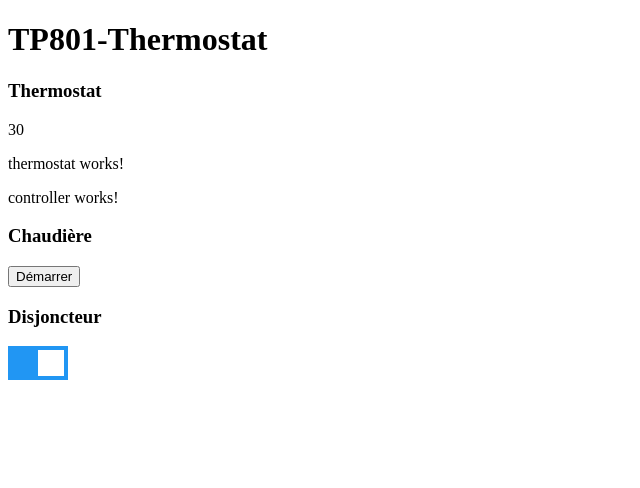
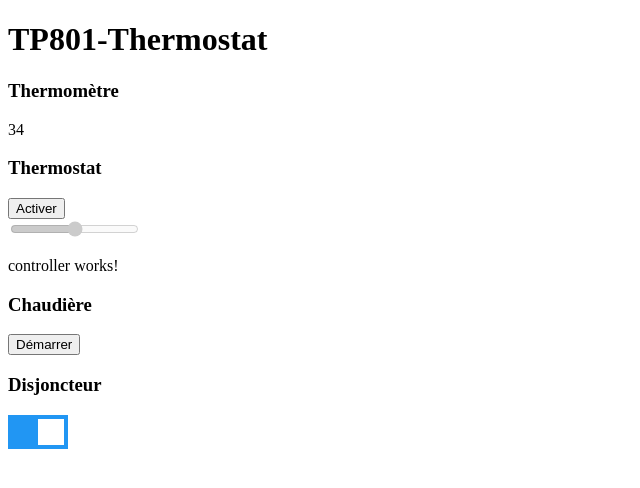
Before and after one commit to RemiChavance/TP801-Thermostat, an Angular app: page / in a window 1280 px wide. Shown: the top 488 px of the page, without its empty margins (0-640 px from the left). Built offline with nearby package versions, Linux system fonts and the light colour scheme.

Commit message:
Thermostat

```diff
--- a/src/app/components/thermometre/thermometre.component.html
+++ b/src/app/components/thermometre/thermometre.component.html
@@ -1,4 +1,4 @@
 <div>
-    <h3>Thermostat</h3>
+    <h3>Thermomètre</h3>
     <p *ngIf="temperature$ | async as temperature">{{ temperature }}</p>
 </div>
--- a/src/app/components/thermostat/thermostat.component.html
+++ b/src/app/components/thermostat/thermostat.component.html
@@ -1 +1,9 @@
-<p>thermostat works!</p>
+<div>
+    <h3>Thermostat</h3>
+    <button *ngIf="!isActivated" (click)="onActivate()">Activer</button>
+    <button *ngIf="isActivated" (click)="onDeactivate()">Désactiver</button>
+    <div>
+        <input [disabled]="!isActivated" [(ngModel)]="value" (change)="onChange()" type="range" min="5" max="35" step="1"/>
+        <span>{{ value }}</span>
+    </div>
+</div>
--- a/src/app/components/thermostat/thermostat.component.ts
+++ b/src/app/components/thermostat/thermostat.component.ts
@@ -1,10 +1,40 @@
-import { Component } from '@angular/core';
+import { Component, OnDestroy, OnInit } from '@angular/core';
+import { Observable, Subscription, tap } from 'rxjs';
+import { StoreService } from 'src/app/services/store.service';
 
 @Component({
   selector: 'app-thermostat',
   templateUrl: './thermostat.component.html',
   styleUrls: ['./thermostat.component.scss']
 })
-export class ThermostatComponent {
+export class ThermostatComponent implements OnInit, OnDestroy {
 
+  value!: number;
+  isActivated: boolean = false;
+
+  isActivatedSubscription!: Subscription;
+
+  constructor(private store: StoreService) { }
+
+  ngOnInit(): void {
+    this.isActivatedSubscription = this.store.thermostatActivated$.pipe(
+      tap(value => this.isActivated = value)
+    ).subscribe();
+  }
+
+  onActivate() {
+    this.store.setThermostatActivated(true);
+  }
+
+  onDeactivate() {
+    this.store.setThermostatActivated(true);
+  }
+
+  onChange() {
+    this.store.setThermostatValue(this.value);
+  }
+
+  ngOnDestroy(): void {
+    this.isActivatedSubscription.unsubscribe();
+  }
 }
--- a/src/app/services/store.service.ts
+++ b/src/app/services/store.service.ts
@@ -15,9 +15,15 @@ export class StoreService {
   private disjoncteur = new BehaviorSubject<boolean>(true);
   disjoncteur$: Observable<boolean> = this.disjoncteur.asObservable();
 
+  private thermostatActivated = new BehaviorSubject<boolean>(false);
+  thermostatActivated$: Observable<boolean> = this.thermostatActivated.asObservable();
+
+  private thermostatValue = new BehaviorSubject<number>(20);
+  thermostatValue$: Observable<number> = this.thermostatValue.asObservable();
+
 
   constructor() {
-    interval(1000).pipe(
+    interval(5000).pipe(
       tap(() => this.setTemperature(this.temperature.getValue() - 1))
     ).subscribe();
   }
@@ -33,4 +39,12 @@ export class StoreService {
   setDisjoncteur(state: boolean) {
     this.disjoncteur.next(state);
   }
+
+  setThermostatActivated(state: boolean) {
+    this.thermostatActivated.next(state);
+  }
+
+  setThermostatValue(value: number) {
+    this.thermostatValue.next(value);
+  }
 }
```
